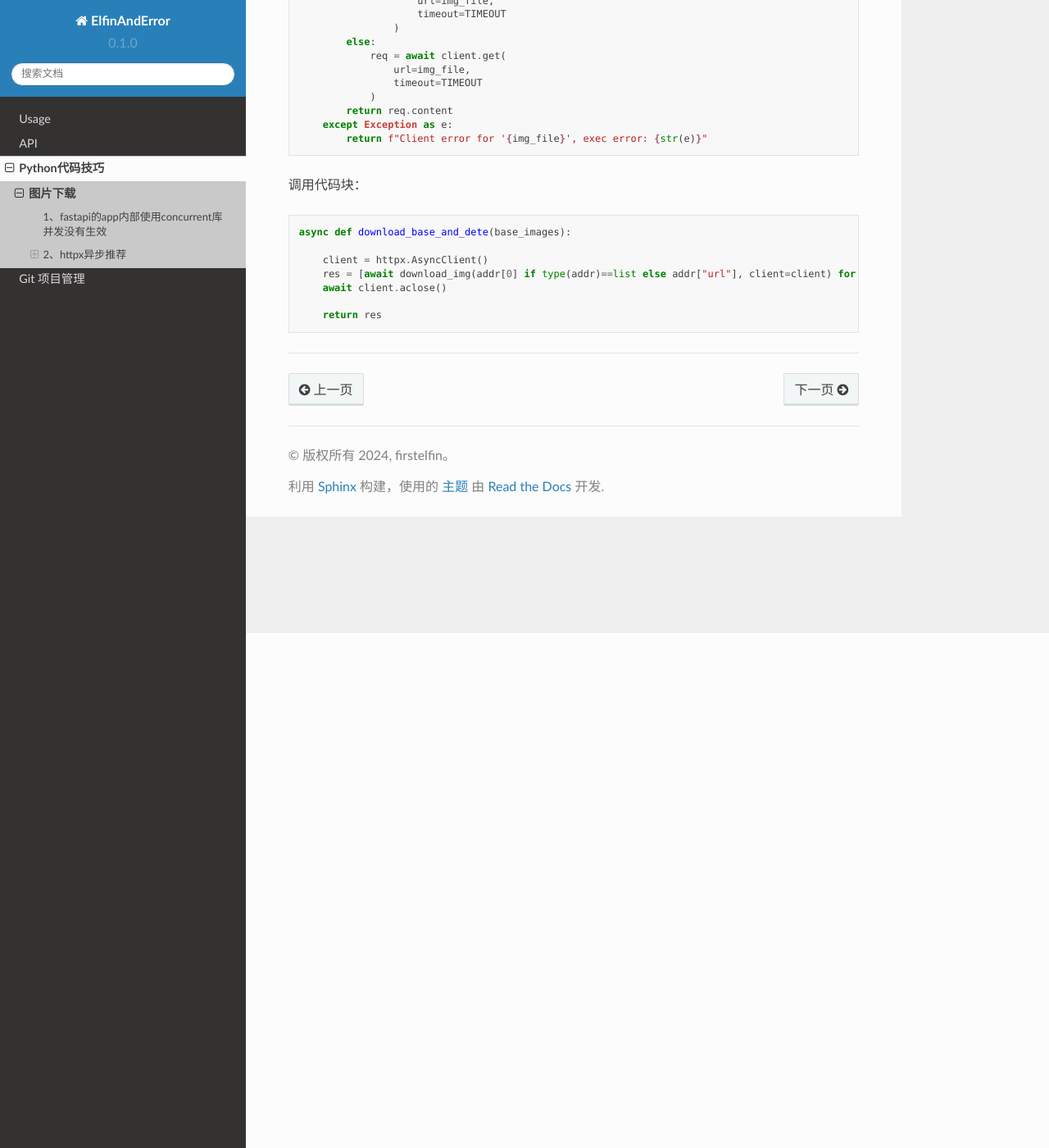
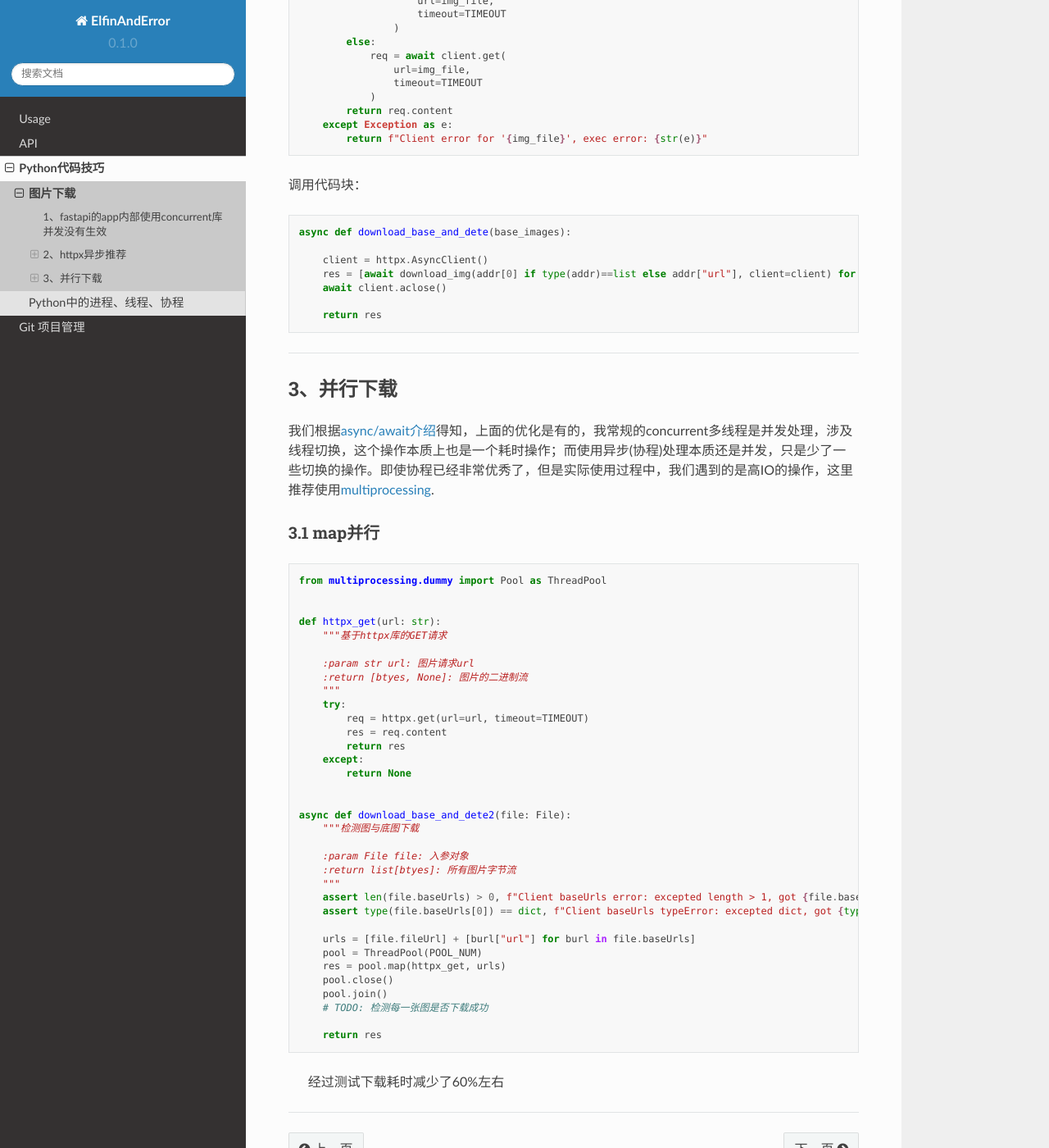
Before and after one commit to firstelfin/Book-ElfinAndError, a Sphinx documentation site: the page built from docs/source/pythonTrick/download_img.md, in a window 1280 px wide and 1400 px high, scrolled down 628 px. Shown: the whole window at 82% size. Built offline with Sphinx 7.4.7 and the Read the Docs theme 2.0.0, drawn with Linux system fonts in a browser that asks for light colours.

Commit message:
Pool.map

````diff
--- a/docs/source/pythonTrick/download_img.md
+++ b/docs/source/pythonTrick/download_img.md
@@ -45,3 +45,50 @@ async def download_base_and_dete(base_images):
 ```
 
 ---
+
+## 3、并行下载
+
+我们根据[async/await介绍](./async_await.md)得知，上面的优化是有的，我常规的concurrent多线程是并发处理，涉及线程切换，这个操作本质上也是一个耗时操作；而使用异步(协程)处理本质还是并发，只是少了一些切换的操作。即使协程已经非常优秀了，但是实际使用过程中，我们遇到的是高IO的操作，这里推荐使用[multiprocessing](https://docs.python.org/zh-cn/3/library/multiprocessing.html).
+
+### 3.1 map并行
+
+```python
+from multiprocessing.dummy import Pool as ThreadPool
+
+
+def httpx_get(url: str):
+    """基于httpx库的GET请求
+
+    :param str url: 图片请求url
+    :return [btyes, None]: 图片的二进制流
+    """
+    try:
+        req = httpx.get(url=url, timeout=TIMEOUT)
+        res = req.content
+        return res
+    except:
+        return None
+
+
+async def download_base_and_dete2(file: File):
+    """检测图与底图下载
+
+    :param File file: 入参对象
+    :return list[btyes]: 所有图片字节流
+    """
+    assert len(file.baseUrls) > 0, f"Client baseUrls error: excepted length > 1, got {file.baseUrls}."
+    assert type(file.baseUrls[0]) == dict, f"Client baseUrls typeError: excepted dict, got {type(file.baseUrls[0])}."
+
+    urls = [file.fileUrl] + [burl["url"] for burl in file.baseUrls]
+    pool = ThreadPool(POOL_NUM)
+    res = pool.map(httpx_get, urls)
+    pool.close()
+    pool.join()
+    # TODO: 检测每一张图是否下载成功
+
+    return res
+```
+
+> 经过测试下载耗时减少了60%左右
+
+---
--- a/docs/source/pythonTrick/python_trick.rst
+++ b/docs/source/pythonTrick/python_trick.rst
@@ -7,3 +7,4 @@ Python代码技巧
     :maxdepth: 2
 
     download_img
+    async_await
````
